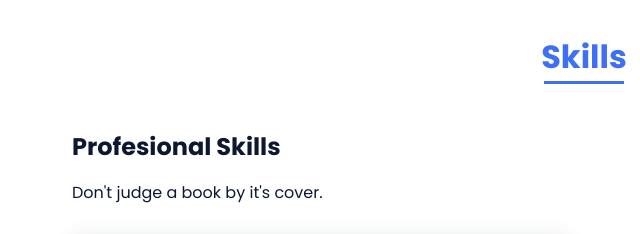
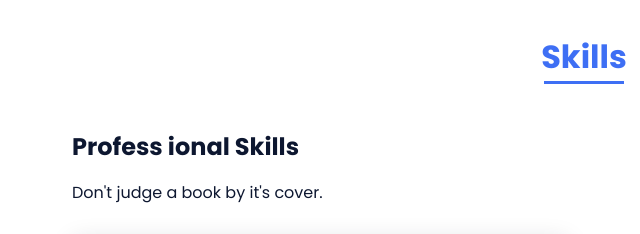
Before and after one commit to Shobhit245/My-Portfolio, a plain HTML site: page index.html in a window 1280 px wide. Shown: the part 1660-1894 px from the top of the page, 56-696 px from the left. Drawn offline with nearby package versions, Linux system fonts and the light colour scheme.

Commit message:
Update index.html

```diff
--- a/index.html
+++ b/index.html
@@ -86,7 +86,8 @@
 
                 <div class="skills__container bd-grid">
                     <div>
-                        <h2 class="skills__subtitle">Profesional Skills</h2>
+                        <h2 class="skills__subtitle">Profess
+                            ional Skills</h2>
                         <p class="skills__text">Don't judge a book by it's cover.
                         <div class="skills__data">
                             <div class="skills__names">
```
